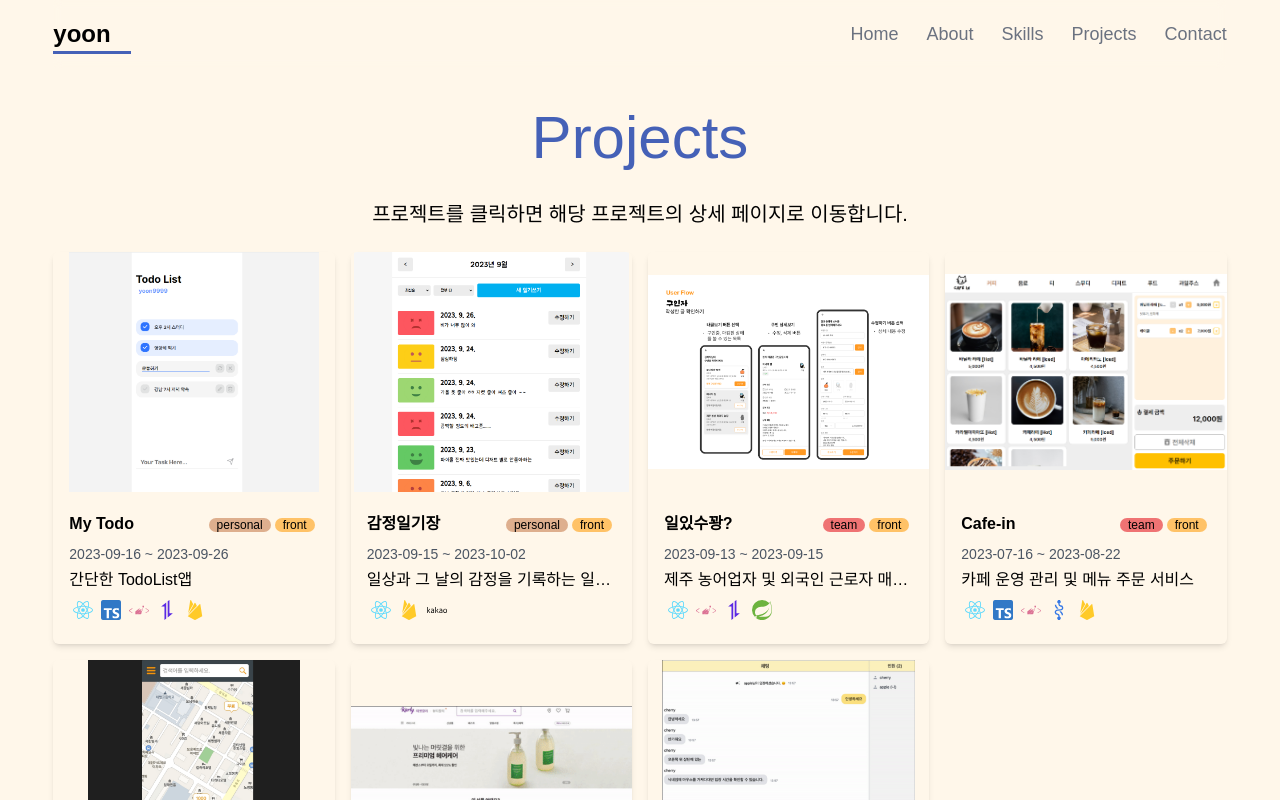
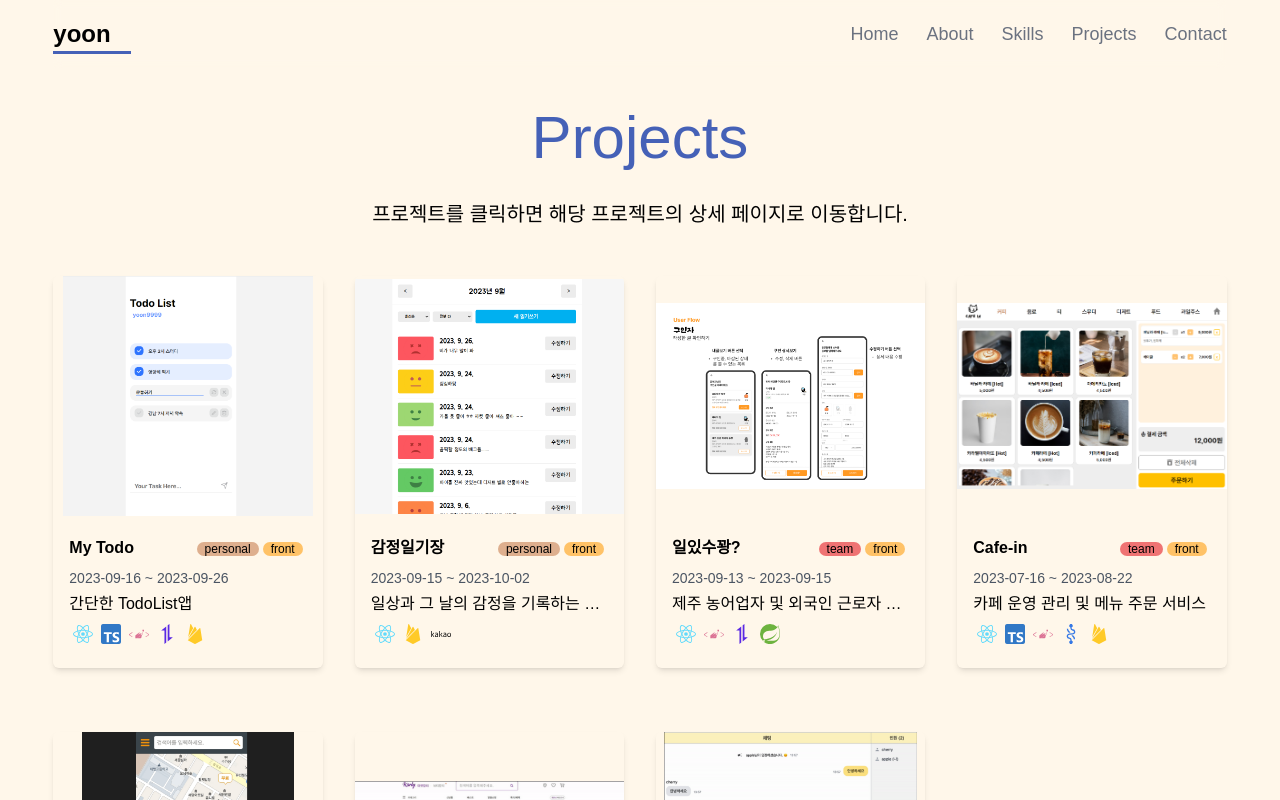
Before and after one commit to eeeyooon/portfolio, a Next.js app: page /projects in a window 1280 px wide. Built offline with nearby package versions, Linux system fonts and the light colour scheme; a web font is replaced by a local one.

Commit message:
style: 전체적인 디테일 수정

```diff
--- a/src/app/about/page.tsx
+++ b/src/app/about/page.tsx
@@ -6,8 +6,8 @@ import { sentence } from "../../../data/about/aboutData";
 export default function AboutPage() {
   return (
     <>
-      <section className="container relative flex flex-col-reverse items-center h-screen gap-10 md:flex-row mt-10">
-        <h2 className="absolute top-5 md:top-0 font-hambak text-red_color text-6xl mb-8">
+      <section className="container relative flex flex-col-reverse items-center h-screen gap-6 md:flex-row mt-10">
+        <h2 className="absolute top-2 md:top-0 font-hambak text-red_color text-6xl mt-10">
           About Me
         </h2>
         <div className="flex flex-col w-full md:w-2/3">
@@ -16,7 +16,7 @@ export default function AboutPage() {
           </h3>
           <AboutContent />
         </div>
-        <div className="relative w-40 h-40 overflow-hidden md:w-96 md:h-96">
+        <div className="relative w-56 h-64 overflow-hidden md:w-96 md:h-96">
           <Image
             src={ProfileImage}
             alt="Pictiure of the author"
--- a/src/components/Projects/ProjectCard.tsx
+++ b/src/components/Projects/ProjectCard.tsx
@@ -12,7 +12,7 @@ export default function ProjectCard({
 }: Props) {
   return (
     <Link href={`/projects/${path}`}>
-      <article className="rounded-md overflow-hidden shadow-md hover:shadow-xl">
+      <article className="rounded-md overflow-hidden shadow-md hover:shadow-xl my-4">
         <Image
           className="w-full h-[240px] object-contain"
           src={`/images/projects/${path}.png`}
--- a/src/components/Projects/ProjectGrid.tsx
+++ b/src/components/Projects/ProjectGrid.tsx
@@ -10,7 +10,7 @@ export default function ProjectGrid({ projects }: Props) {
     a.startDate > b.startDate ? -1 : 1
   );
   return (
-    <ul className="grid gap-4 grid-cols-1 sm:grid-cols-2 md:grid-cols-3 lg:grid-cols-4 my-6">
+    <ul className="grid gap-8 grid-cols-1 sm:grid-cols-2 md:grid-cols-3 lg:grid-cols-4 my-8">
       {sortedProjects.map((project) => (
         <li key={project.path}>
           <ProjectCard project={project} />
```
